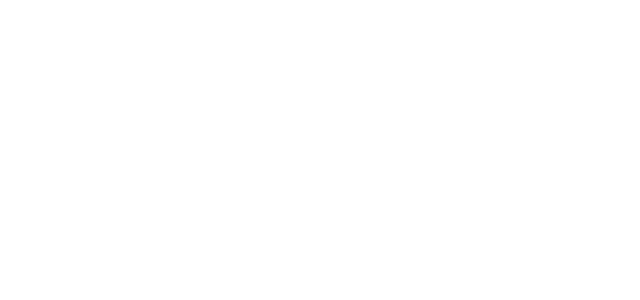
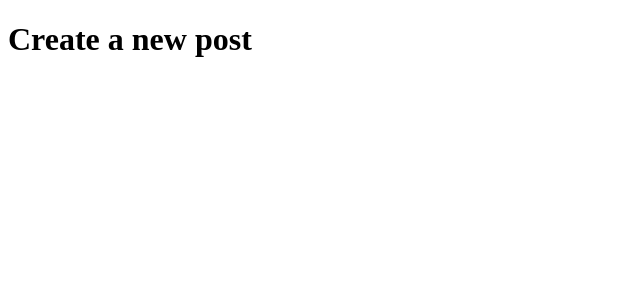
Before and after one commit to Nepul321/PhotoBook, a JavaScript app in the folder frontend/: page /create in a window 1280 px wide. Before the commit this address had no page. Shown: the top 300 px of the page, without its empty margins (0-640 px from the left). Built offline with nearby package versions, Linux system fonts and the light colour scheme; the HTML template or start-up script is replaced by a standard one.

Commit message:
38 - Create a new route for the post create page

```diff
--- a/frontend/src/App.js
+++ b/frontend/src/App.js
@@ -1,11 +1,13 @@
 import {Routes, Route} from 'react-router-dom'
 import Home from './pages/Home';
+import PostCreate from './pages/PostCreate';
 
 function App() {
   return (
     <div className="App">
       <Routes>
         <Route path="/" exact element={<Home />}></Route>
+        <Route path="/create" exact element={<PostCreate />}></Route>
       </Routes>
     </div>
   );
--- a/frontend/src/pages/Home.js
+++ b/frontend/src/pages/Home.js
@@ -1,8 +1,8 @@
-import PostCreate from "../components/PostCreate"
+import PostFeed from "../components/PostFeed"
 
 function Home() {
     return (
-        <PostCreate />
+        <PostFeed />
     )
 }
 
--- a/frontend/src/components/PostCreate.js
+++ b/frontend/src/pages/PostCreate.js
@@ -1,8 +1,6 @@
-import PostFeed from './PostFeed'
-
 function PostCreate() {
     return (
-     <PostFeed />
+     <h1>Create a new post</h1>
     )
 }
 
```
